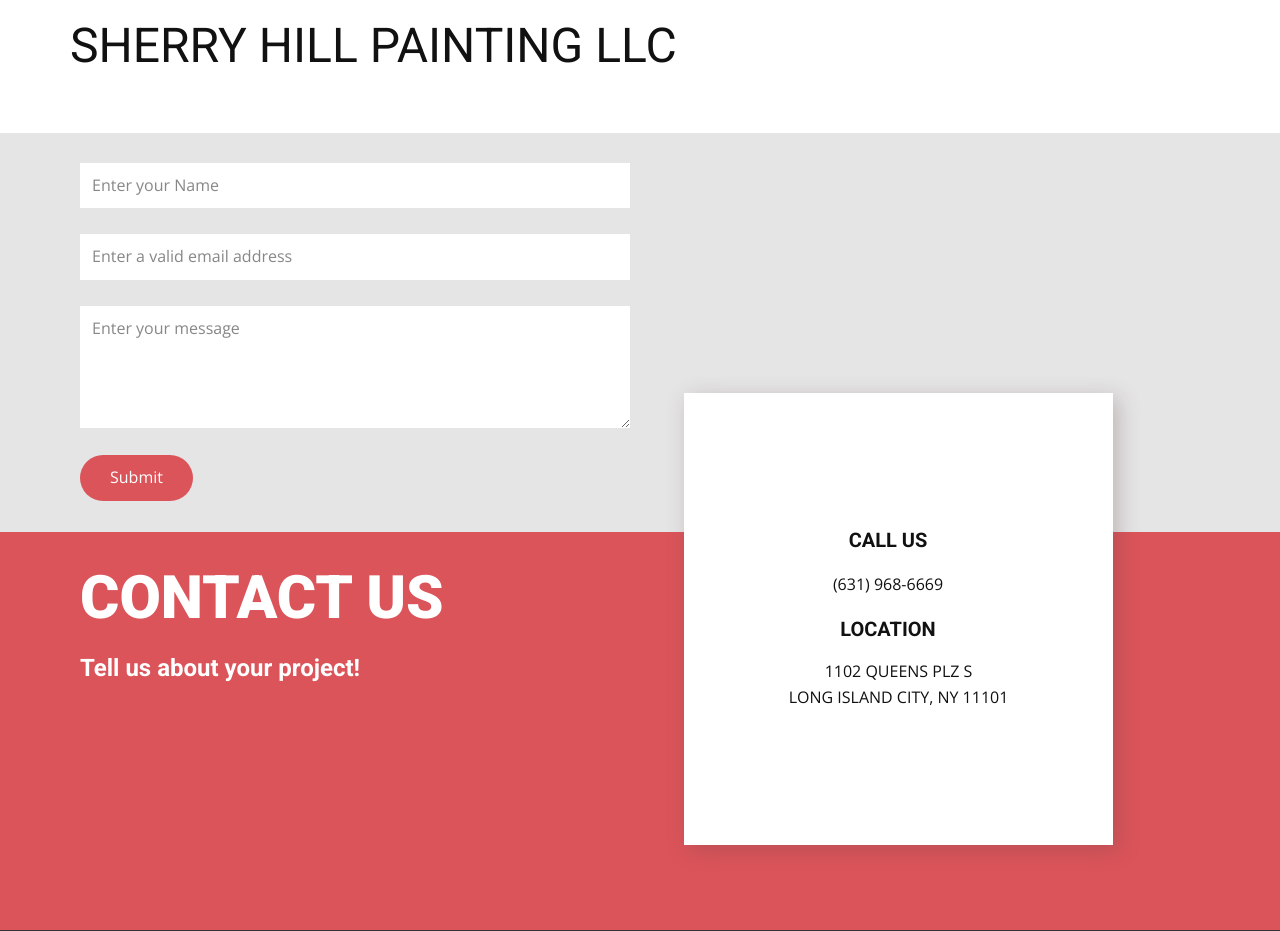
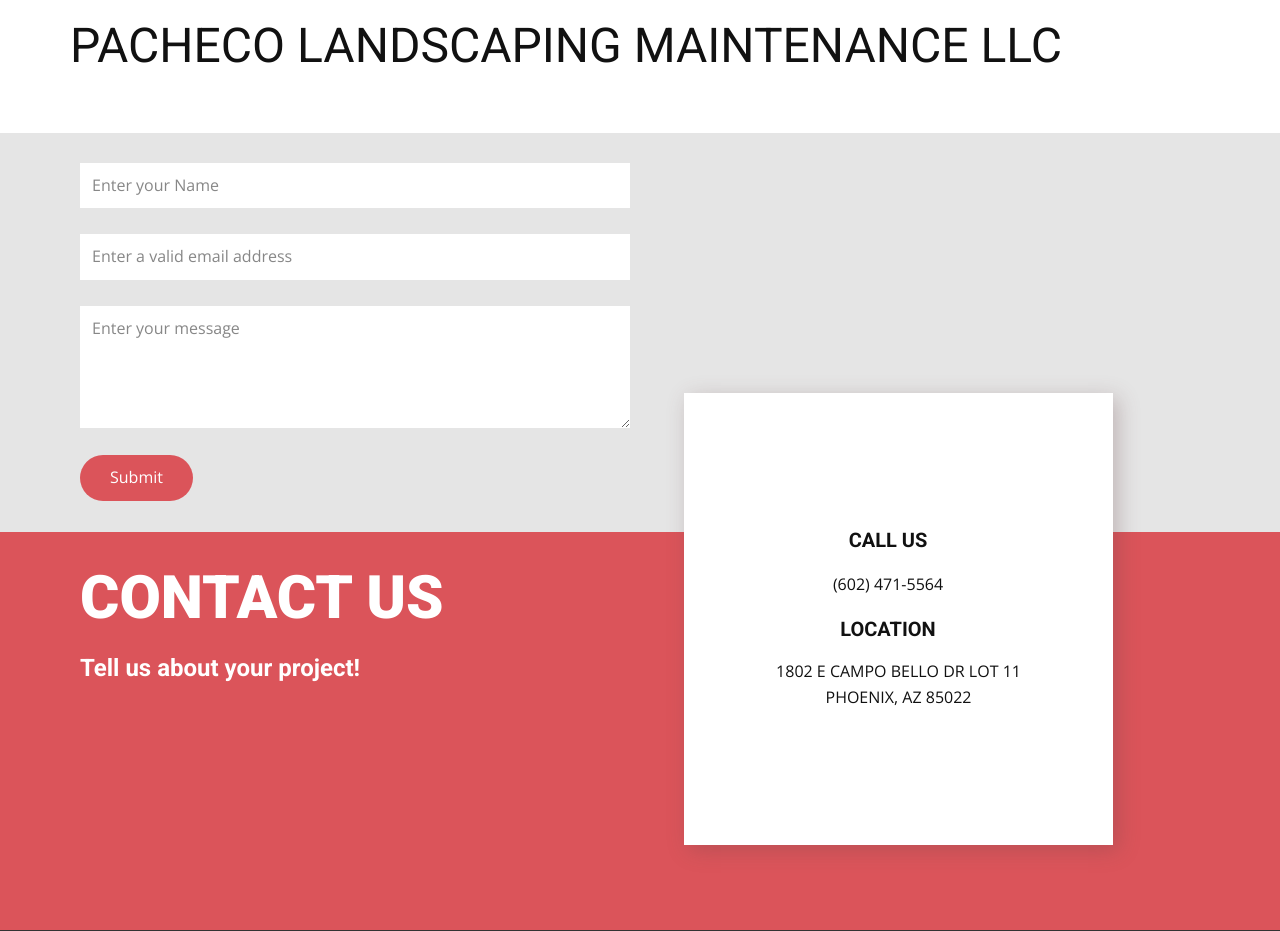
Before and after one commit to runacode/pacheco, a PHP site: page / in a window 1280 px wide. Shown: the top 931 px of the page. Run offline with PHP 8.4, Linux system fonts and the light colour scheme.

Commit message:
Update index.php

```diff
--- a/index.php
+++ b/index.php
@@ -1,7 +1,7 @@
-<?php $company = "SHERRY HILL PAINTING LLC";
-$phone = "(631) 968-6669";
-	$address1 = "1102 QUEENS PLZ S";
-	$address2 = "LONG ISLAND CITY, NY 11101";
+<?php $company = "PACHECO LANDSCAPING MAINTENANCE LLC";
+$phone = "(602) 471-5564";
+	$address1 = "1802 E CAMPO BELLO DR LOT 11";
+	$address2 = "PHOENIX, AZ 85022";
 ?>
 <!DOCTYPE html>
 <html style="font-size: 16px;">
```
